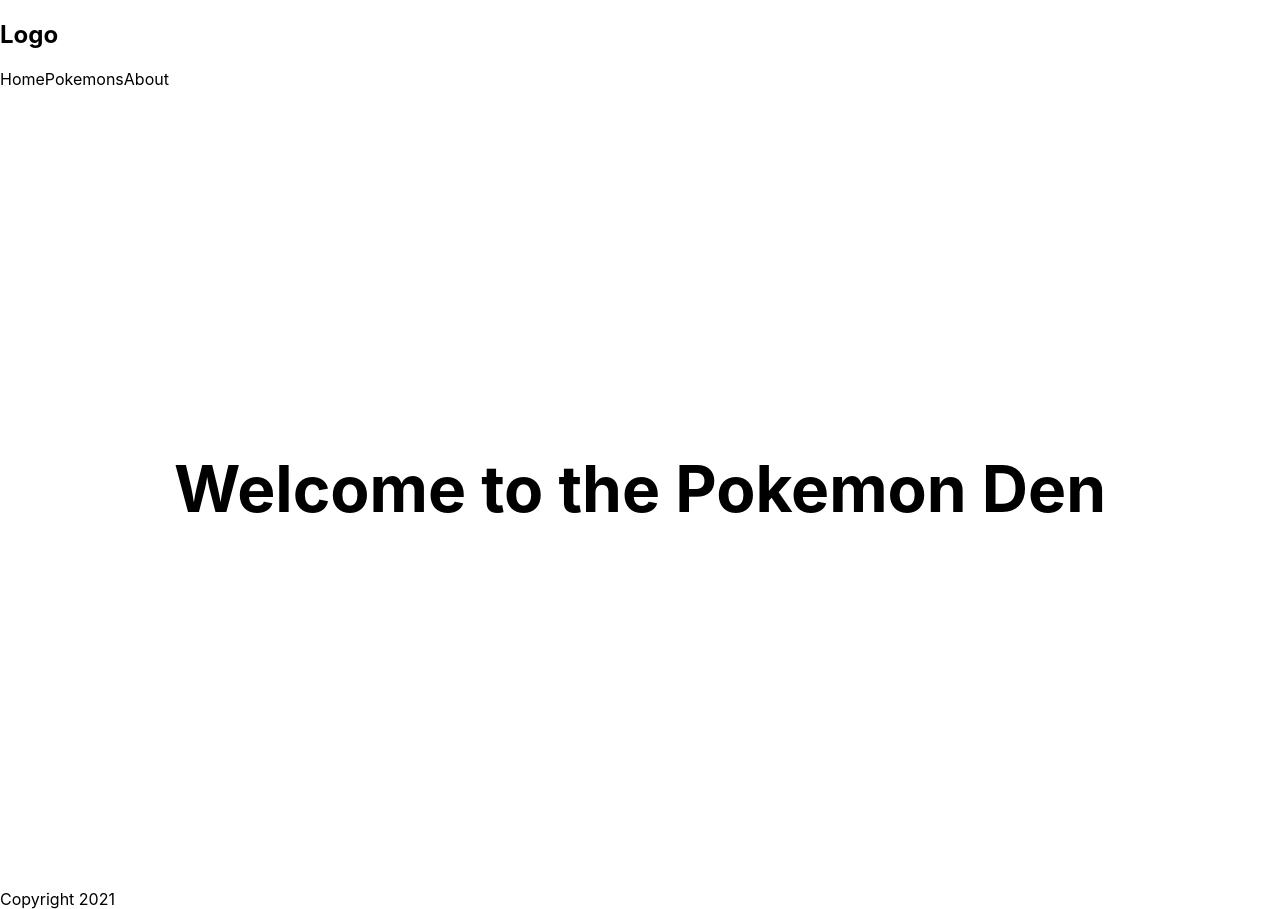
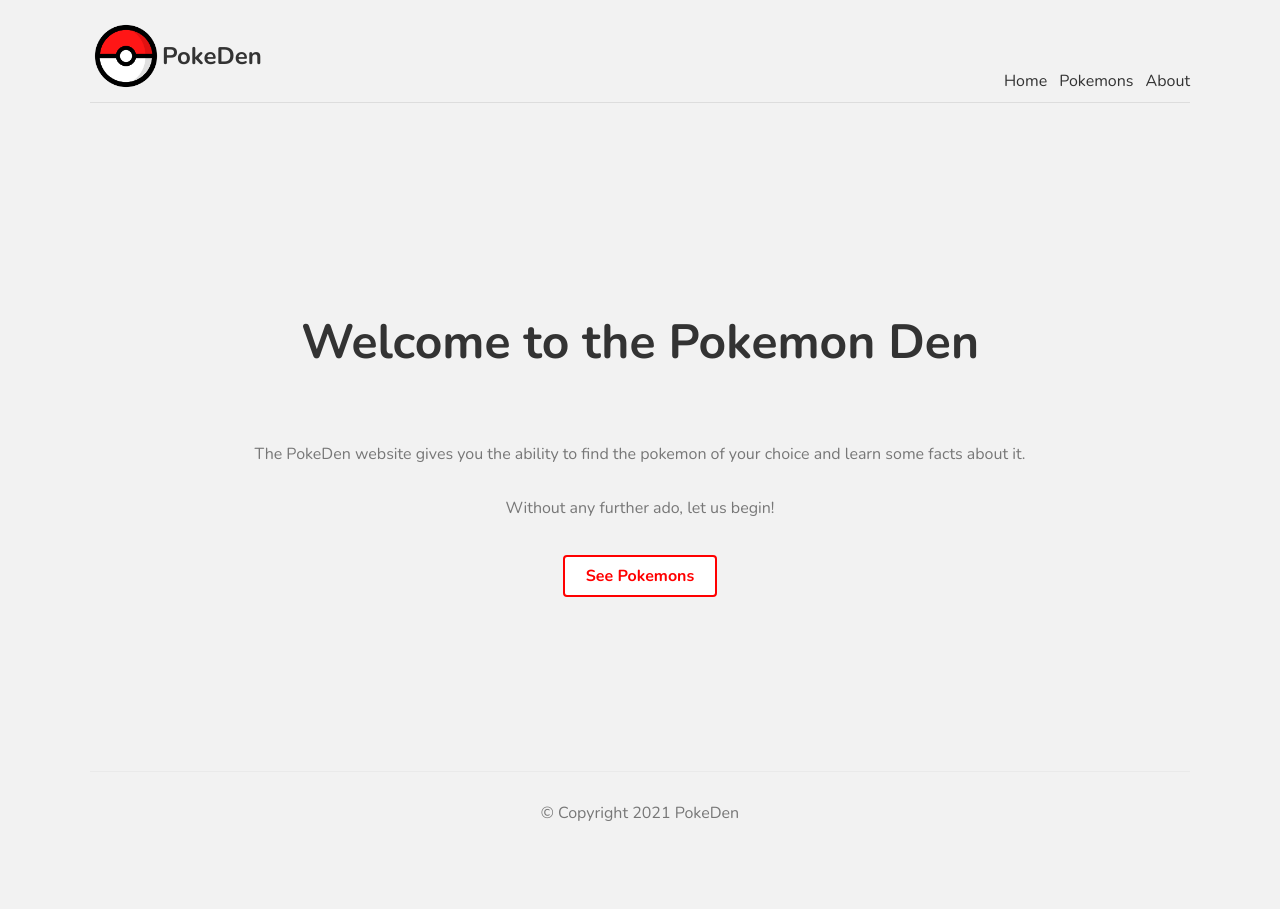
Before and after one commit to quantumomid/nextJSPokemon, a Next.js app: page / in a window 1280 px wide. After the commit the page ends 862 px from the top, so only its background shows below. Built offline with nearby package versions, Linux system fonts and the light colour scheme.

Commit message:
add some styles to the homepage

```diff
--- a/components/Footer.js
+++ b/components/Footer.js
@@ -2,7 +2,7 @@
 const Footer = () => {
     return (
         <footer>
-            Copyright 2021
+           &copy; Copyright 2021 PokeDen
         </footer>
     )
 }
--- a/components/Navbar.js
+++ b/components/Navbar.js
@@ -1,10 +1,12 @@
+import Image from "next/image";
 import Link from "next/link";
 
 const Navbar = () => {
     return (
         <nav>
-            <div>
-                <h1>Logo</h1>
+            <div className="logo">
+                <Image src="/images/pokemonLogo.png" alt="Cartoon style red-white pokemon ball" width={72} height={72} />
+                <h1>PokeDen</h1>
             </div>
             <Link href="/"><a>Home</a></Link>
             <Link href="/pokemons"><a>Pokemons</a></Link>
--- a/pages/index.js
+++ b/pages/index.js
@@ -1,5 +1,6 @@
 import Head from 'next/head'
 import Image from 'next/image'
+import Link from 'next/link'
 import Footer from '../components/Footer'
 import Navbar from '../components/Navbar'
 import styles from '../styles/Home.module.css'
@@ -17,7 +18,9 @@
         <h1 className={styles.title}>
          Welcome to the Pokemon Den
         </h1>
-
+        <p className={styles.text}>The PokeDen website gives you the ability to find the pokemon of your choice and learn some facts about it.</p>
+        <p className={styles.text}>Without any further ado, let us begin!</p>
+        <Link href="/pokemons"><a className={styles.btn}>See Pokemons</a></Link>
       </main>
     </div>
   )
--- a/styles/Home.module.css
+++ b/styles/Home.module.css
@@ -3,7 +3,7 @@
 }
 
 .main {
-  min-height: 100vh;
+  min-height: 50vh;
   padding: 4rem 0;
   flex: 1;
   display: flex;
@@ -12,105 +12,32 @@
   align-items: center;
 }
 
-.footer {
-  display: flex;
-  flex: 1;
-  padding: 2rem 0;
-  border-top: 1px solid #eaeaea;
-  justify-content: center;
-  align-items: center;
-}
-
-.footer a {
-  display: flex;
-  justify-content: center;
-  align-items: center;
-  flex-grow: 1;
-}
-
-.title a {
-  color: #0070f3;
-  text-decoration: none;
-}
-
-.title a:hover,
-.title a:focus,
-.title a:active {
-  text-decoration: underline;
-}
-
 .title {
-  margin: 0;
-  line-height: 1.15;
-  font-size: 4rem;
-}
-
-.title,
-.description {
+  font-size: 3rem;
+  color: #333;
+  padding-bottom: 20px;
   text-align: center;
 }
 
-.description {
-  margin: 4rem 0;
-  line-height: 1.5;
-  font-size: 1.5rem;
+.text {
+  color: #777;
 }
 
-.code {
-  background: #fafafa;
-  border-radius: 5px;
-  padding: 0.75rem;
-  font-size: 1.1rem;
-  font-family: Menlo, Monaco, Lucida Console, Liberation Mono, DejaVu Sans Mono,
-    Bitstream Vera Sans Mono, Courier New, monospace;
+.btn {
+  display: block;
+  width: 150px;
+  padding: 8px 0;
+  margin: 20px auto;
+  background: #ffff;
+  border: 2px solid red;
+  border-radius: 4px;
+  color: red;
+  font-weight: bolder;
+  text-align: center;
 }
 
-.grid {
-  display: flex;
-  align-items: center;
-  justify-content: center;
-  flex-wrap: wrap;
-  max-width: 800px;
+.btn:hover{
+  background: red;
+  color: white;
+  transition: color 0.15s ease, background 0.55s ease;
 }
-
-.card {
-  margin: 1rem;
-  padding: 1.5rem;
-  text-align: left;
-  color: inherit;
-  text-decoration: none;
-  border: 1px solid #eaeaea;
-  border-radius: 10px;
-  transition: color 0.15s ease, border-color 0.15s ease;
-  max-width: 300px;
-}
-
-.card:hover,
-.card:focus,
-.card:active {
-  color: #0070f3;
-  border-color: #0070f3;
-}
-
-.card h2 {
-  margin: 0 0 1rem 0;
-  font-size: 1.5rem;
-}
-
-.card p {
-  margin: 0;
-  font-size: 1.25rem;
-  line-height: 1.5;
-}
-
-.logo {
-  height: 1em;
-  margin-left: 0.5rem;
-}
-
-@media (max-width: 600px) {
-  .grid {
-    width: 100%;
-    flex-direction: column;
-  }
-}
--- a/styles/globals.css
+++ b/styles/globals.css
@@ -1,16 +1,44 @@
-html,
+@import url('https://fonts.googleapis.com/css2?family=Nunito:wght@300;400;600;700&display=swap');
+
 body {
-  padding: 0;
-  margin: 0;
-  font-family: -apple-system, BlinkMacSystemFont, Segoe UI, Roboto, Oxygen,
-    Ubuntu, Cantarell, Fira Sans, Droid Sans, Helvetica Neue, sans-serif;
+  background: #f2f2f2;
+  color: #333;
+  font-family: "Nunito";
+}
+
+.content {
+  max-width: 1100px;
+  margin: 0 auto;
 }
 
 a {
-  color: inherit;
+  color: #333;
   text-decoration: none;
 }
 
-* {
-  box-sizing: border-box;
+nav {
+  margin: 10px auto 80px;
+  padding: 10px 0;
+  display: flex;
+  justify-content: flex-end;
+  align-items: flex-end;
+  border-bottom: 1px solid #ddd;
 }
+
+nav a {
+  margin-left: 12px;
+}
+
+nav .logo {
+  display: flex;
+  margin-right: auto;
+}
+
+footer {
+  display: block;
+  text-align: center;
+  padding: 30px 0;
+  margin-top: 60px;
+  color: #777;
+  border-top: 1px solid #eaeaea;
+}
```
Also changed, not shown: pages/_app.js (+4 -4 lines), public/images/pokemonLogo.png (added), styles/Pokemons.module.css (added).
